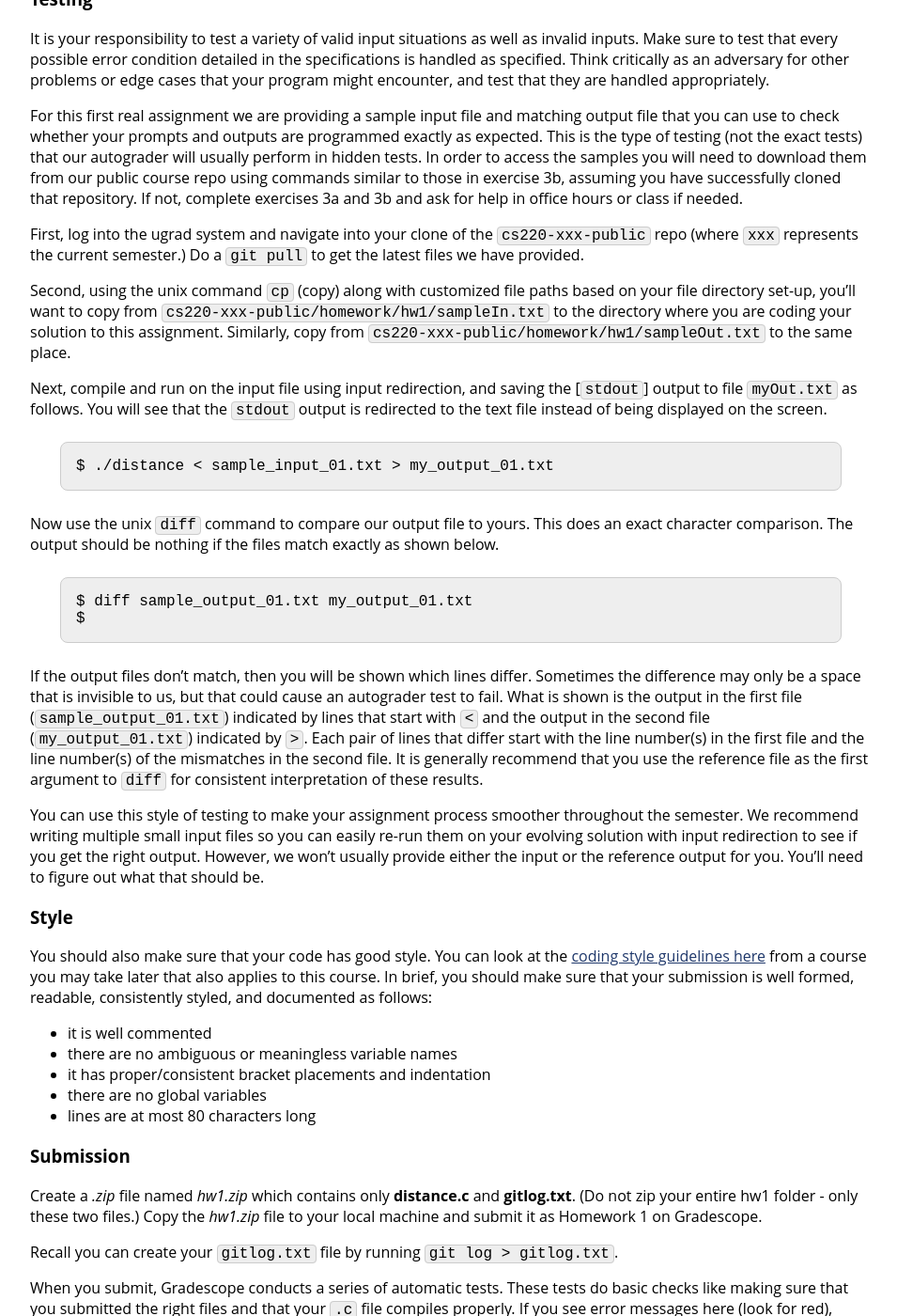
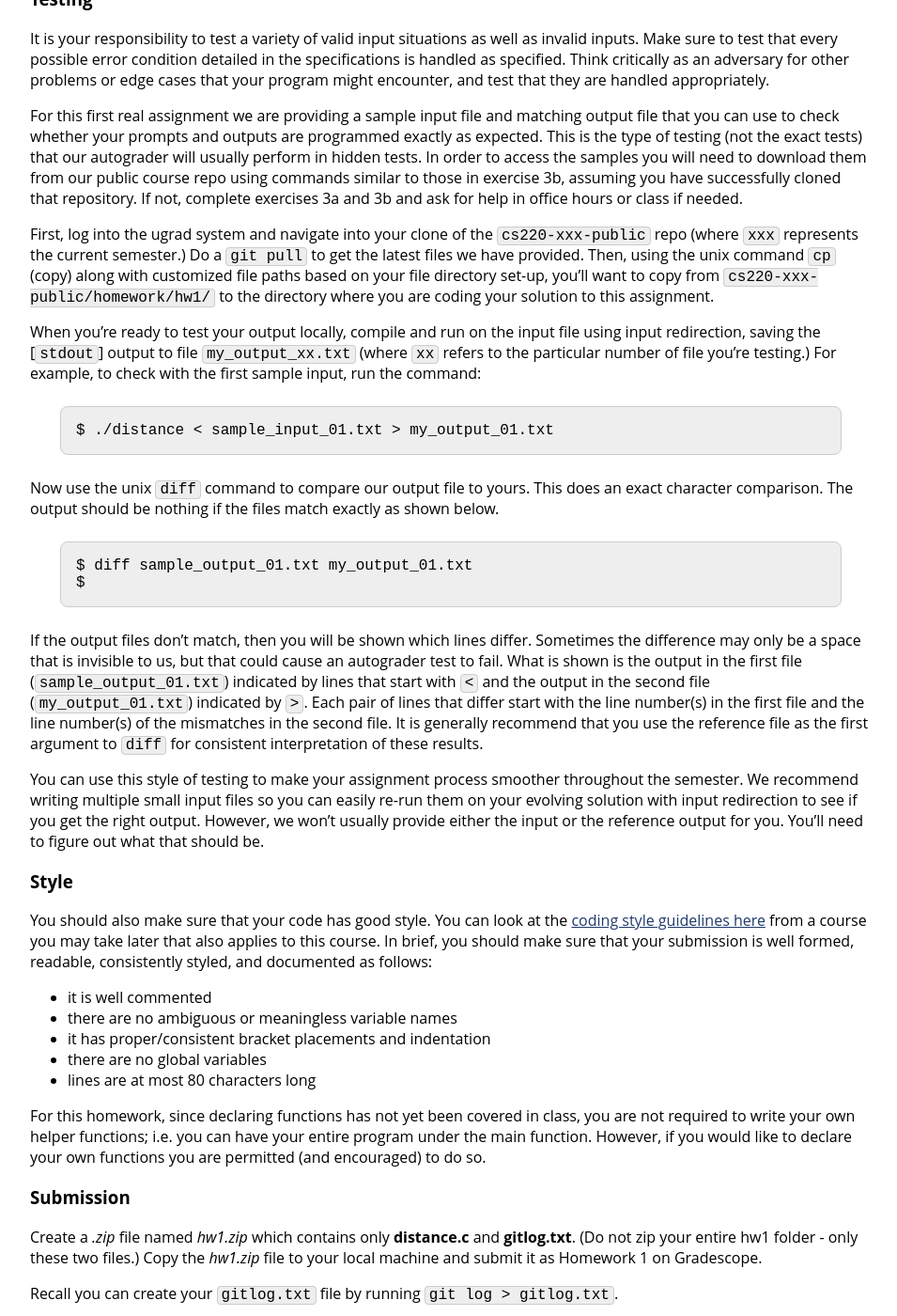
Before and after one commit to jhu-ip/cs220-f25, a Jekyll site: the page built from assign/hw1.md, in a window 1280 px wide and 1400 px high, scrolled down 7356 px. Shown: the whole window at 94% size, without its empty margins (160-1115 px from the left). Built offline with Jekyll 4.4.1, drawn with Linux system fonts in a browser that asks for light colours.

Commit message:
hw1: fixed typos and clarified writing own functions.

````diff
--- a/assign/hw1.md
+++ b/assign/hw1.md
@@ -338,12 +338,9 @@ It is your responsibility to test a variety of valid input situations as well as
 
 For this first real assignment we are providing a sample input file and matching output file that you can use to check whether your prompts and outputs are programmed exactly as expected. This is the type of testing (not the exact tests) that our autograder will usually perform in hidden tests. In order to access the samples you will need to download them from our public course repo using commands similar to those in exercise 3b, assuming you have successfully cloned that repository. If not, complete exercises 3a and 3b and ask for help in office hours or class if needed.
 
-First, log into the ugrad system and navigate into your clone of the `cs220-xxx-public` repo (where `xxx` represents the current semester.) Do a `git pull` to get the latest files we have provided.
+First, log into the ugrad system and navigate into your clone of the `cs220-xxx-public` repo (where `xxx` represents the current semester.) Do a `git pull` to get the latest files we have provided. Then, using the unix command `cp` (copy) along with customized file paths based on your file directory set-up, you'll want to copy from `cs220-xxx-public/homework/hw1/` to the directory where you are coding your solution to this assignment.
 
-Second, using the unix command `cp` (copy) along with customized file paths based on your file directory set-up, you'll want to copy from `cs220-xxx-public/homework/hw1/sampleIn.txt` to the directory where you are coding your solution to this assignment. Similarly, copy from `cs220-xxx-public/homework/hw1/sampleOut.txt` to the same place.
-
-Next, compile and run on the input file using input redirection, and saving the
-[`stdout`] output to file `myOut.txt` as follows. You will see that the `stdout` output is redirected to the text file instead of being displayed on the screen.
+When you're ready to test your output locally, compile and run on the input file using input redirection, saving the [`stdout`] output to file `my_output_xx.txt` (where `xx` refers to the particular number of file you're testing.) For example, to check with the first sample input, run the command:
 
 ```
 $ ./distance < sample_input_01.txt > my_output_01.txt
@@ -374,6 +371,8 @@ consistently styled, and documented as follows:
 - it has proper/consistent bracket placements and indentation
 - there are no global variables
 - lines are at most 80 characters long
+
+For this homework, since declaring functions has not yet been covered in class,  you are not required to write your own helper functions; i.e. you can have your entire program under the main function. However, if you would like to declare your own functions you are permitted (and encouraged) to do so.
 
 ### Submission
 
````
